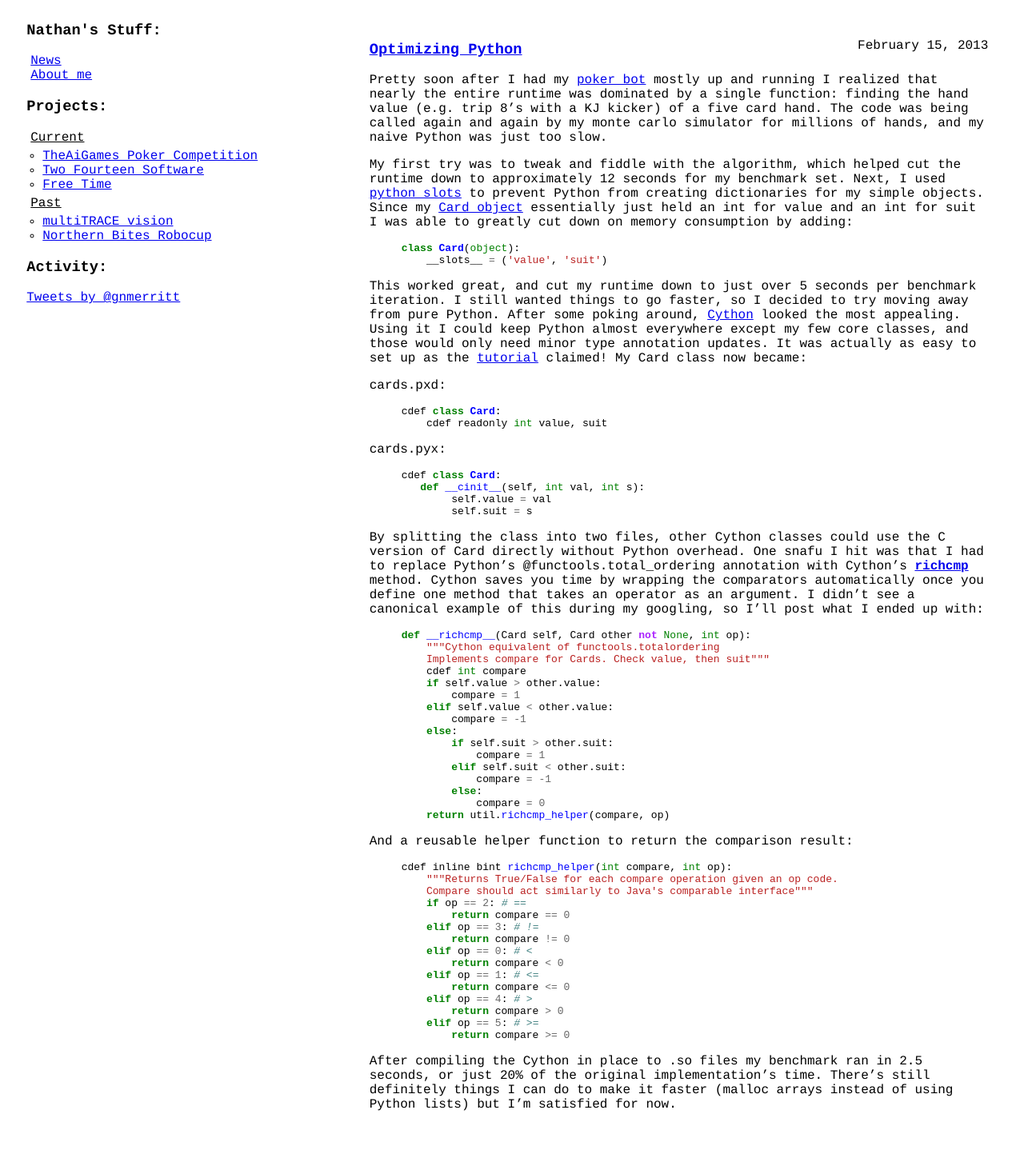
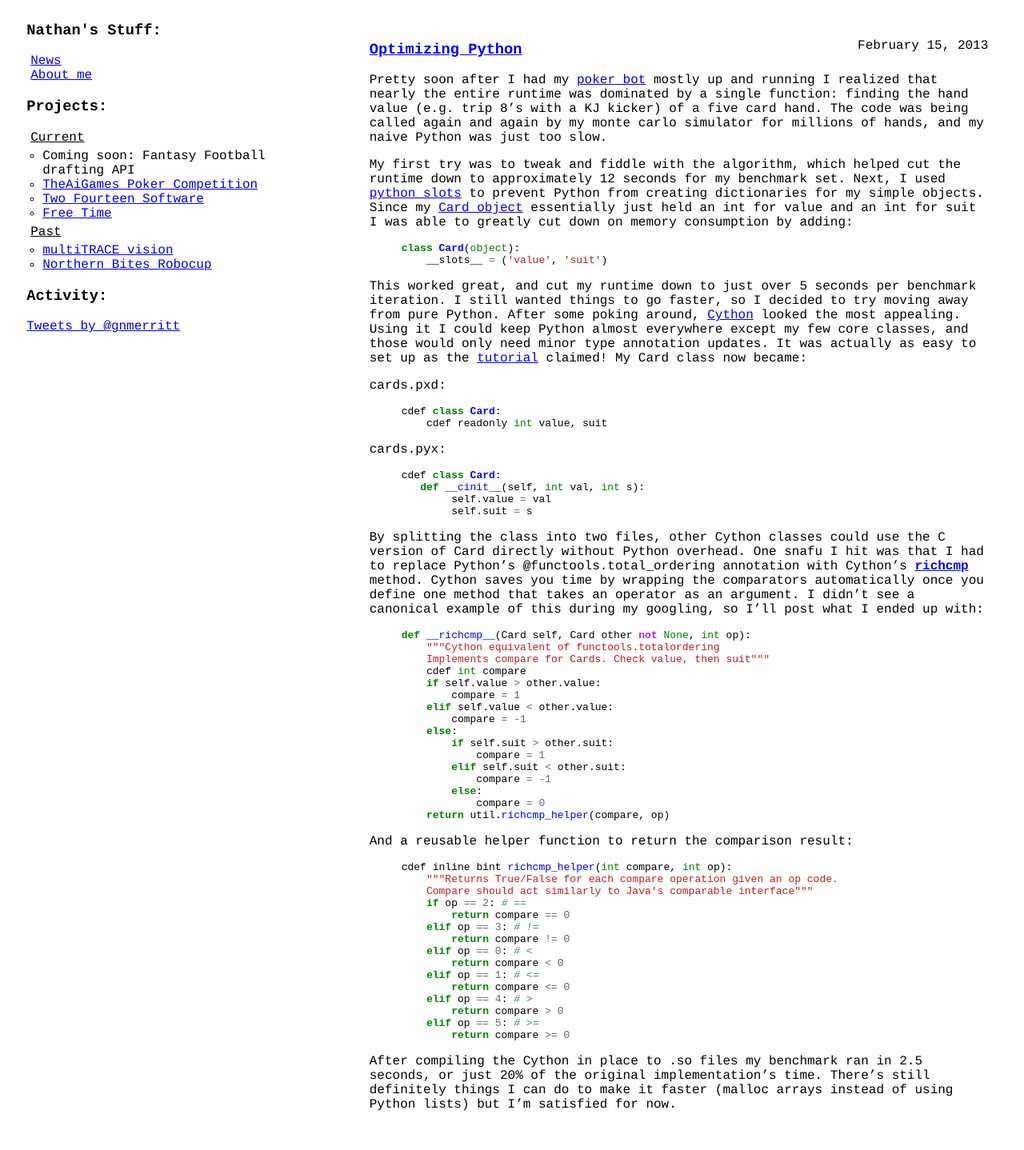
Before and after one commit to gnmerritt/gnmerritt.net, a Jekyll site: the page built from _posts/2013-02-15-cython.markdown, in a window 1280 px wide. Shown: the whole page at 80% size. Built offline with Jekyll 4.4.1, drawn with Linux system fonts in a browser that asks for light colours; comment, search, counter and statistics services are not loaded.

Commit message:
updated poker links, added draft api to list of projects

```diff
--- a/_layouts/default.html
+++ b/_layouts/default.html
@@ -27,7 +27,8 @@
    <li class="section">Current</li>
    <li class="projects">
      <ul>
-       <li><a href="http://github.com/gnmerritt/pokeher">TheAiGames Poker Competition</a></li>
+       <li>Coming soon: Fantasy Football drafting API</li>
+       <li><a href="http://github.com/gnmerritt/poker">TheAiGames Poker Competition</a></li>
        <li><a href="http://twofourteen.com">Two Fourteen Software</a></li>
        <li><a href="http://freetimeapp.com">Free Time</a></li>
      </ul>
--- a/_posts/2013-02-15-cython.markdown
+++ b/_posts/2013-02-15-cython.markdown
@@ -4,7 +4,7 @@
 ---
 
 Pretty soon after I had my [poker
-bot](https://github.com/gnmerritt/pokeher/) mostly up and running I
+bot](https://github.com/gnmerritt/poker/) mostly up and running I
 realized that nearly the entire runtime was dominated by a single
 function: finding the hand value (e.g. trip 8's with a KJ kicker) of a
 five card hand. The code was being called again and again by my monte
@@ -17,7 +17,7 @@
 slots](http://docs.python.org/release/2.5.2/ref/slots.html) to prevent
 Python from creating dictionaries for my simple objects. Since my
 [Card
-object](https://github.com/gnmerritt/pokeher/blob/b5d31b32a31c2bd2d95700b867a09547bdc32993/pokeher/cards.py)
+object](https://github.com/gnmerritt/poker/blob/695d0934a46f971176418b4f09d6ac1560f783b2/pokeher/cards.pyx)
 essentially just held an int for value and an int for suit I was able
 to greatly cut down on memory consumption by adding:
 
```
